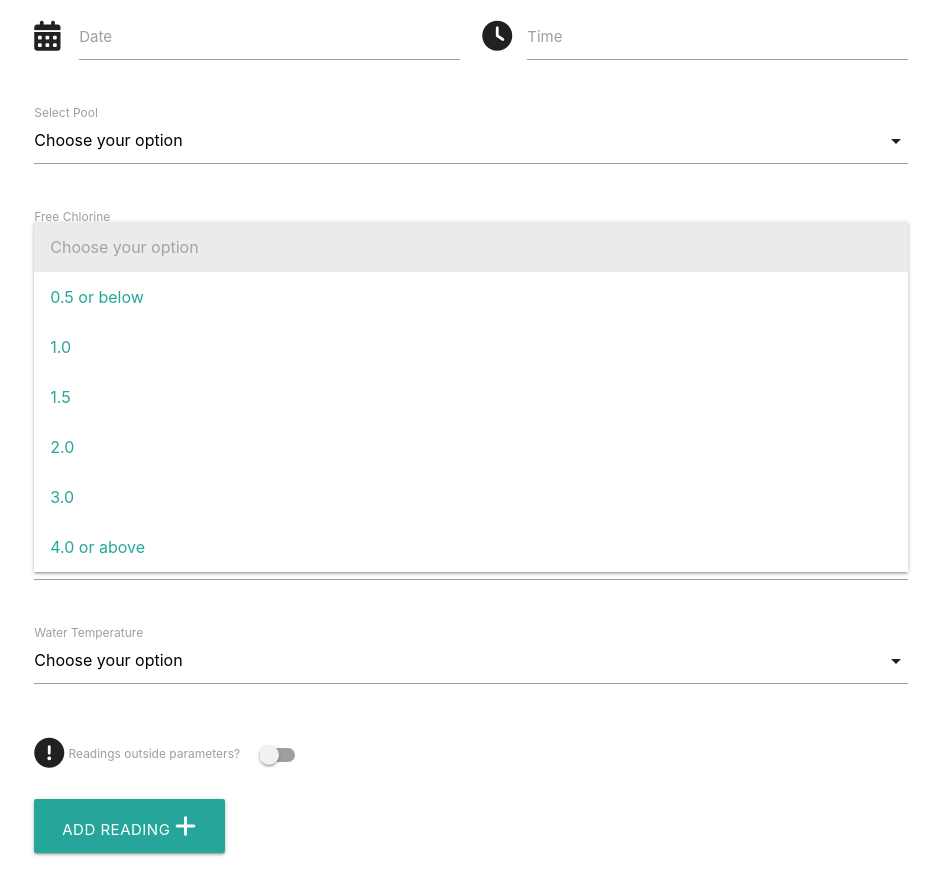
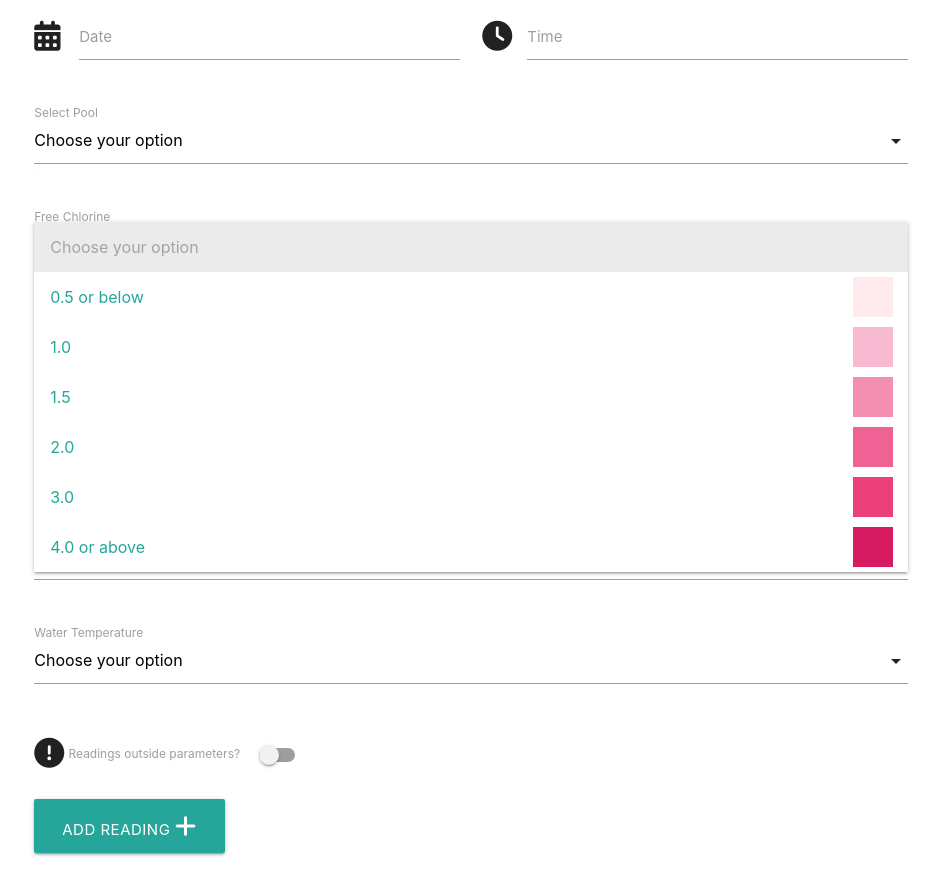
Before and after one commit to yoesk8/pooltesting_buddy_PP3, a Flask app: page /add_reading in a window 1280 px wide, after a click on "Choose your option". Shown: the part 164-1036 px from the top of the page, without its empty margins (169-1110 px from the left). Run offline with Flask 2, Linux system fonts and the light colour scheme; data that the repository does not hold is empty; some libraries are stand-ins or nearby versions.

Commit message:
Added icons back to add_readings but not edit

```diff
--- a/templates/add_reading.html
+++ b/templates/add_reading.html
@@ -32,14 +32,14 @@
         <!-- free chlorine -->
         <div class="row">
             <div class="input-field col s12 m12">
-                <select id="free_chlorine" name="free_chlorine" required>
+                <select id="free_chlorine" name="free_chlorine" class="icons" required>
                     <option value="" disabled selected>Choose your option</option>
-                    <option value="0.5">0.5 or below</option>
-                    <option value="1.0">1.0</option>
-                    <option value="1.5">1.5</option>
-                    <option value="2.0">2.0</option>
-                    <option value="3.0">3.0</option>
-                    <option value="4.0">4.0 or above</option>
+                    <option value="0.5" data-icon="static/Images/under_0.5.png">0.5 or below</option>
+                    <option value="1.0" data-icon="static/Images/0.5_cl.png">1.0</option>
+                    <option value="1.5" data-icon="static/Images/1.0_cl.png">1.5</option>
+                    <option value="2.0" data-icon="static/Images/2.0_cl.png">2.0</option>
+                    <option value="3.0" data-icon="static/Images/3.0_cl.png">3.0</option>
+                    <option value="4.0" data-icon="static/Images/4.0_cl.png">4.0 or above</option>
                 </select>
                 <label for="free_chlorine">Free Chlorine</label>
             </div>
@@ -47,14 +47,14 @@
         <!-- total chlorine -->
         <div class="row">
             <div class="input-field col s12 m12">
-                <select id="total_chlorine" name="total_chlorine" required>
+                <select id="total_chlorine" name="total_chlorine" class="icons" required>
                     <option value="" disabled selected>Choose your option</option>
-                    <option value="0.5">0.5 or below</option>
-                    <option value="1.0">1.0</option>
-                    <option value="1.5">1.5</option>
-                    <option value="2.0">2.0</option>
-                    <option value="3.0">3.0</option>
-                    <option value="4.0">4.0 or above</option>
+                    <option value="0.5" data-icon="static/Images/under_0.5.png">0.5 or below</option>
+                    <option value="1.0" data-icon="static/Images/0.5_cl.png">1.0</option>
+                    <option value="1.5" data-icon="static/Images/1.0_cl.png">1.5</option>
+                    <option value="2.0" data-icon="static/Images/2.0_cl.png">2.0</option>
+                    <option value="3.0" data-icon="static/Images/3.0_cl.png">3.0</option>
+                    <option value="4.0" data-icon="static/Images/4.0_cl.png">4.0 or above</option>
                 </select>
                 <label for="total_chlorine">Total Chlorine</label>
             </div>
```
Also changed, not shown: other parts of templates/add_reading.html (+15 -15 lines).
